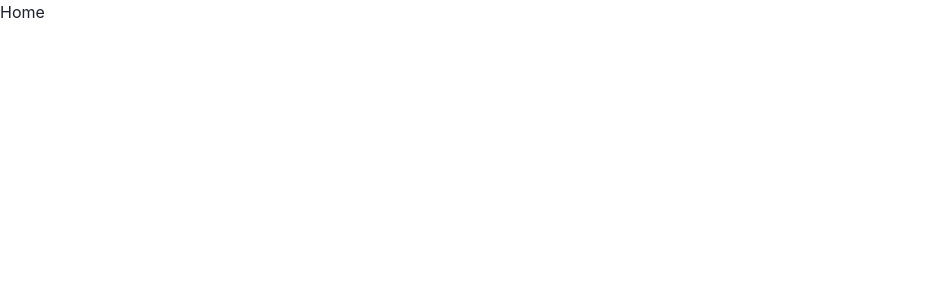
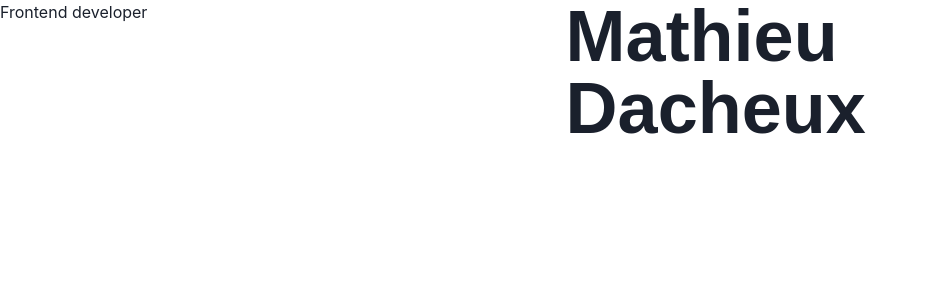
Before and after one commit to twinklose/portfolio-creatif, a React (Vite) app: page / in a window 1280 px wide. Shown: the top 300 px of the page, without its empty margins (0-927 px from the left). Built offline with nearby package versions, Linux system fonts and the light colour scheme.

Commit message:
Last commit for today

```diff
--- a/src/components/atoms/Typography.tsx
+++ b/src/components/atoms/Typography.tsx
@@ -11,7 +11,11 @@ export default function Typography({
 }) {
 	switch (type) {
 		case 'h1':
-			return <Heading as="h1">{content}</Heading>
+			return (
+				<Heading as="h1" size="4xl">
+					{content}
+				</Heading>
+			)
 		case 'p':
 			return <p>{content}</p>
 		default:
--- /dev/null
+++ b/src/components/molecules/SplashScreen.tsx
@@ -0,0 +1,14 @@
+import { Grid } from '@chakra-ui/react'
+import Typography from '../atoms/Typography'
+
+export default function SplashScreen(): JSX.Element {
+	return (
+		<Grid column={10} gap={1}>
+			<Grid column={2} row={1}>
+				<Typography type="h1" content="Mathieu" />
+				<Typography type="h1" content="Dacheux" />
+			</Grid>
+			<Typography type="p" content="Frontend developer" />
+		</Grid>
+	)
+}
--- a/src/pages/Home.tsx
+++ b/src/pages/Home.tsx
@@ -1,3 +1,5 @@
+import SplashScreen from '../components/molecules/SplashScreen'
+
 export default function Home(): JSX.Element {
-	return <p>Home</p>
+	return <SplashScreen />
 }
```
